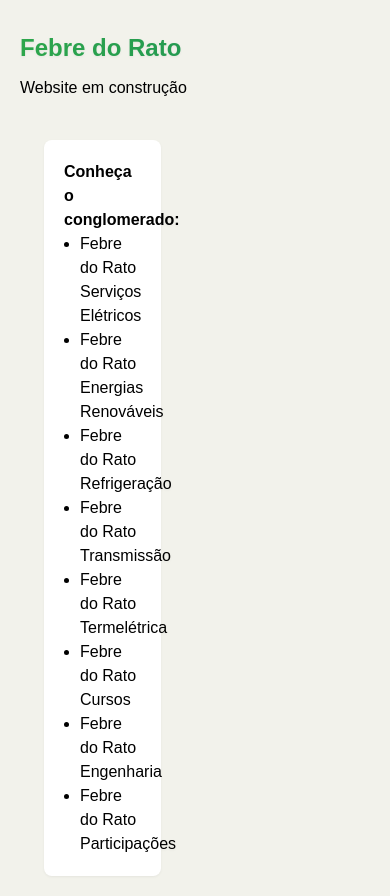
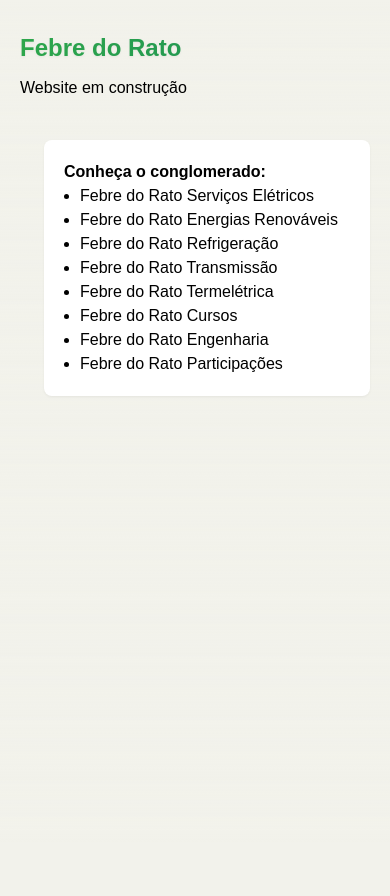
Before and after one commit to umbuzeiro/febredorato, a Next.js app: page / in a window 390 px wide. After the commit the page ends 844 px from the top, so only its background shows below. Built offline with nearby package versions, Linux system fonts and the light colour scheme; a web font is replaced by a local one.

Commit message:
Fixed responsive errors.

```diff
--- a/src/app/page.tsx
+++ b/src/app/page.tsx
@@ -6,7 +6,7 @@ export default function Home() {
     <Section title="Febre do Rato">
       <h1>Website em construção</h1>
 
-      <div className=' mt-10 p-5 ml-6 bg-white w-1/3 rounded-lg drop-shadow-sm'>
+      <div className=' mt-10 p-5 ml-6 bg-white flex flex-col rounded-lg drop-shadow-sm'>
         <h2 className='font-semibold text-md'>Conheça o conglomerado:</h2>
         <ul className="list-disc ml-4">
           <li>Febre do Rato Serviços Elétricos</li>
```
